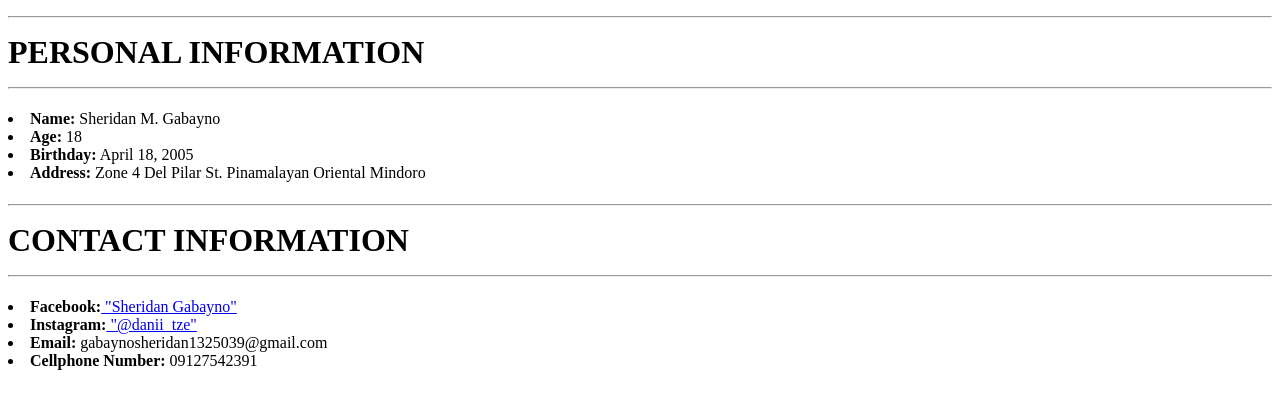
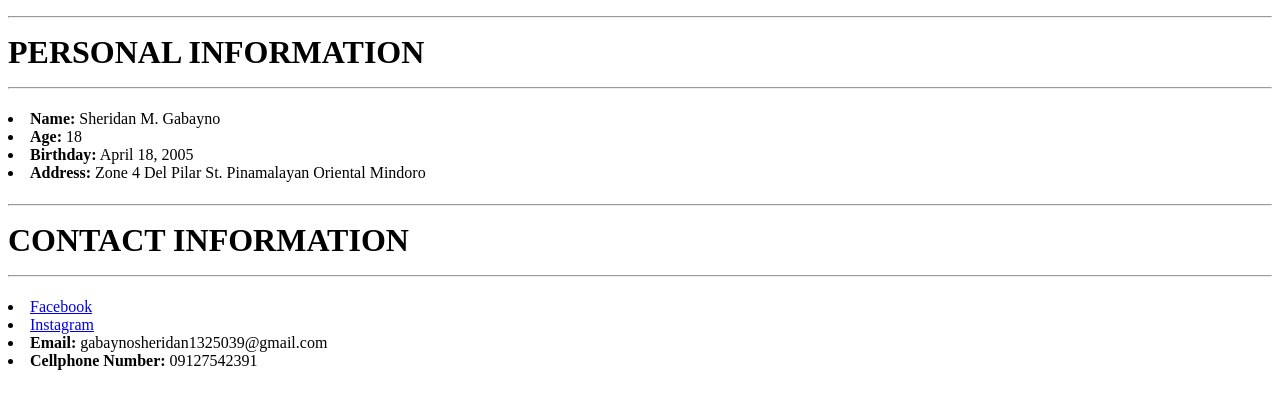
Before and after one commit to danisaur777/dani, a plain HTML site: page index.html in a window 1280 px wide. Drawn offline with Linux system fonts and the light colour scheme.

Commit message:
Add files via upload

```diff
--- a/index.html
+++ b/index.html
@@ -1,7 +1,8 @@
 <html>
  <head>
-   <title>INFORMATION</title>
+   <title> PERSONAL INFORMATION</title>
    <h1><hr>PERSONAL INFORMATION<hr></h1>
+   </head>
    <style>
    h1 {
      color:black
@@ -14,8 +15,8 @@
    <li><b>Address:</b> Zone 4 Del Pilar St. Pinamalayan Oriental Mindoro</li>
 
    <h1><hr> CONTACT INFORMATION<hr></h1>
-   <li><b>Facebook:</b><a href="https://www.facebook.com/sheridan.madiagabayno?mibextid=9R9pXO"> "Sheridan Gabayno"</a></li>
-   <li><b>Instagram:</b><a href="https://www.instagram.com/danii.tze?igsh=am9nZ3hxa3F5bmw4"> "@danii_tze"</a></li>
+   <li><a href="https://www.facebook.com/sheridan.madiagabayno?mibextid=9R9pXO">Facebook</a></li>
+   <li><a href="https://www.instagram.com/danii.tze?igsh=am9nZ3hxa3F5bmw4">Instagram</a></li>
    <li><b>Email:</b> gabaynosheridan1325039@gmail.com</li>
    <li><b>Cellphone Number:</b> 09127542391</li>
 
```
